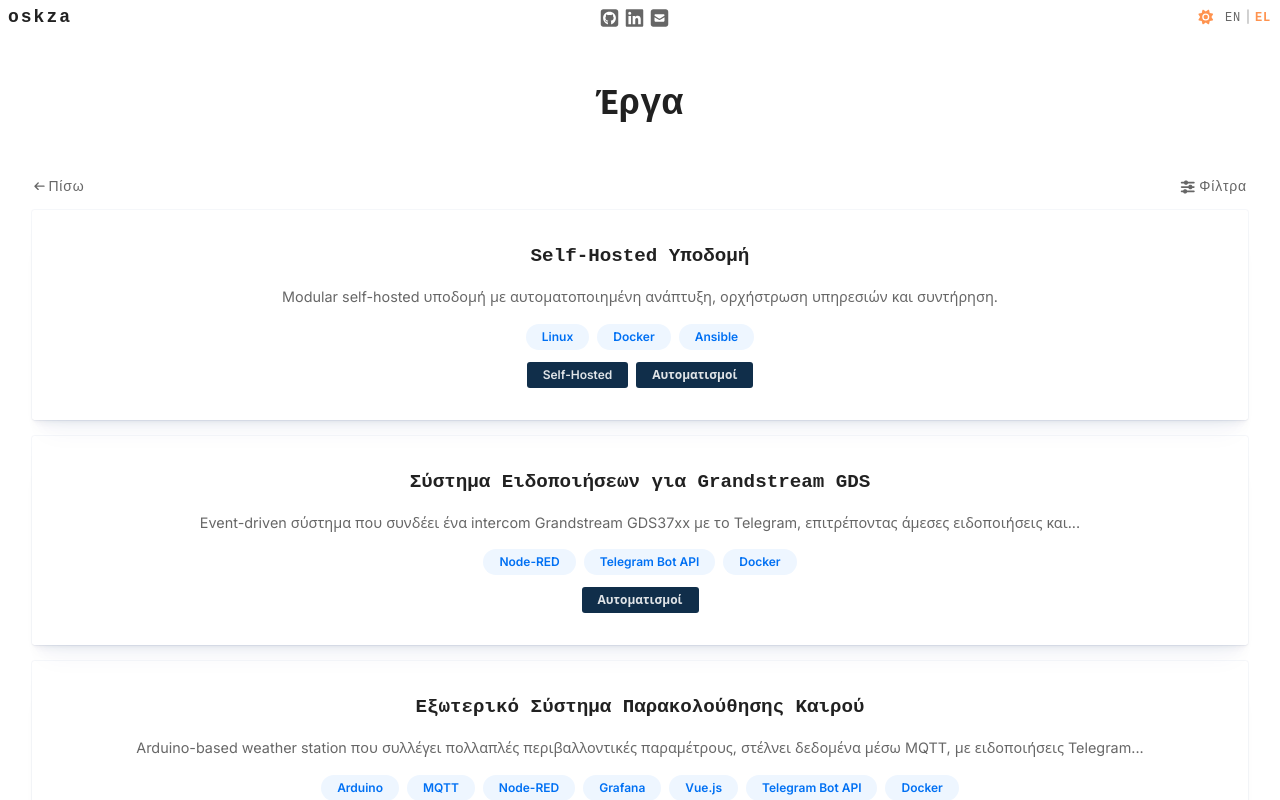
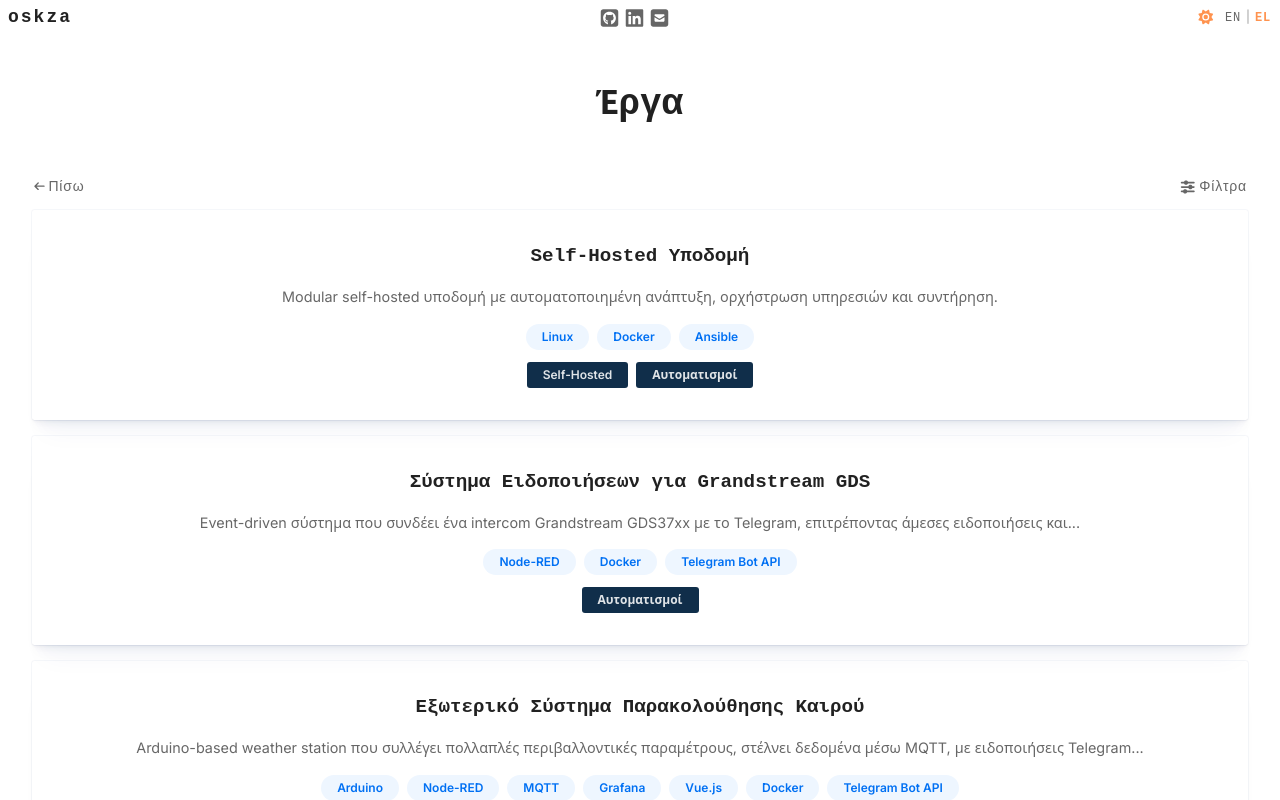
Before and after one commit to oskza/oskza-web, a Vue app: page /projects in a window 1280 px wide. Shown: the top 800 px of the page. Built offline with nearby package versions, Linux system fonts and the light colour scheme; a web font is replaced by a local one.

Commit message:
Changed the order of project tags

```diff
--- a/src/data/projects.js
+++ b/src/data/projects.js
@@ -17,7 +17,7 @@
     type: 'freelance',
     featured: true,
     links: null,
-    stack: ['Node-RED', 'Telegram Bot API', 'Docker'],
+    stack: ['Node-RED', 'Docker', 'Telegram Bot API'],
     categories: ['automation']
   },
   {
@@ -26,7 +26,7 @@
     type: 'freelance',
     featured: true,
     links: null,
-    stack: ['Arduino', 'MQTT', 'Node-RED', 'Grafana', 'Vue.js', 'Telegram Bot API', 'Docker'],
+    stack: ['Arduino', 'Node-RED', 'MQTT', 'Grafana', 'Vue.js', 'Docker', 'Telegram Bot API'],
     categories: ['automation', 'webdev']
   }
 ]
```
